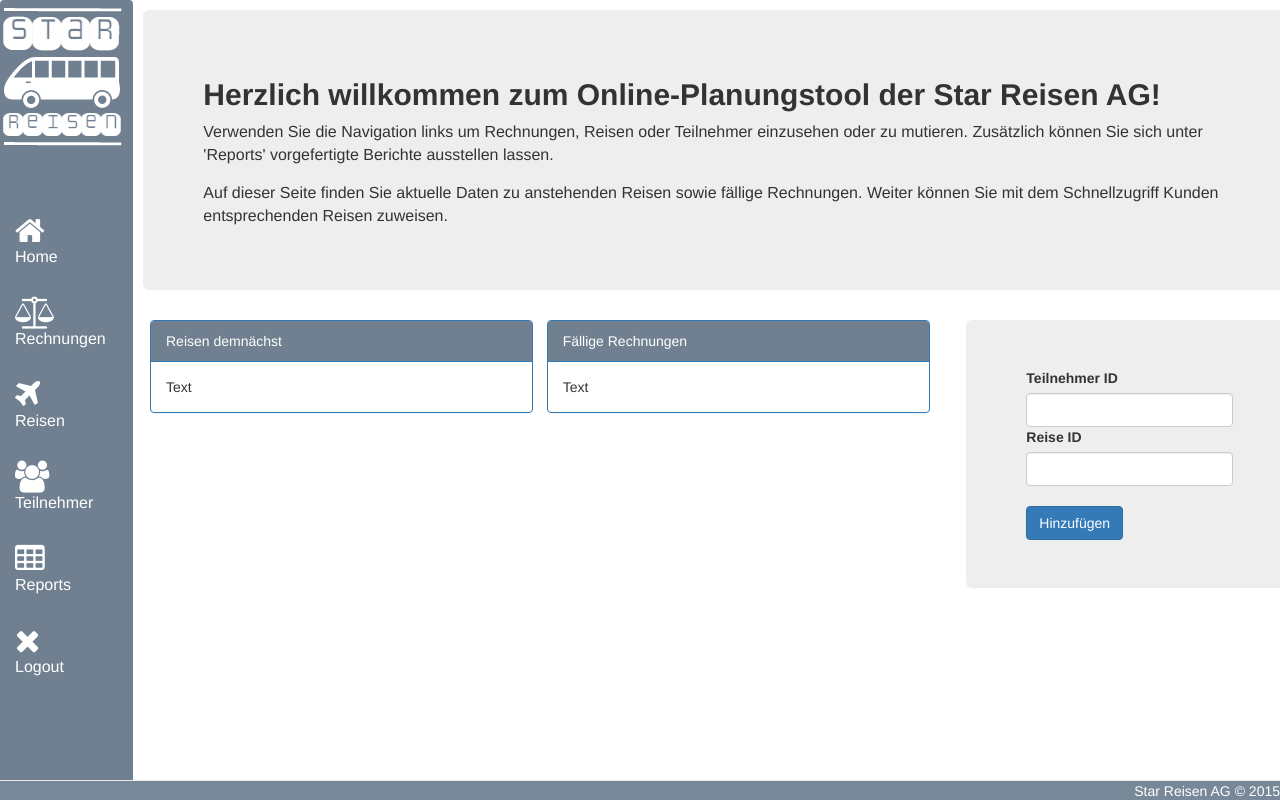
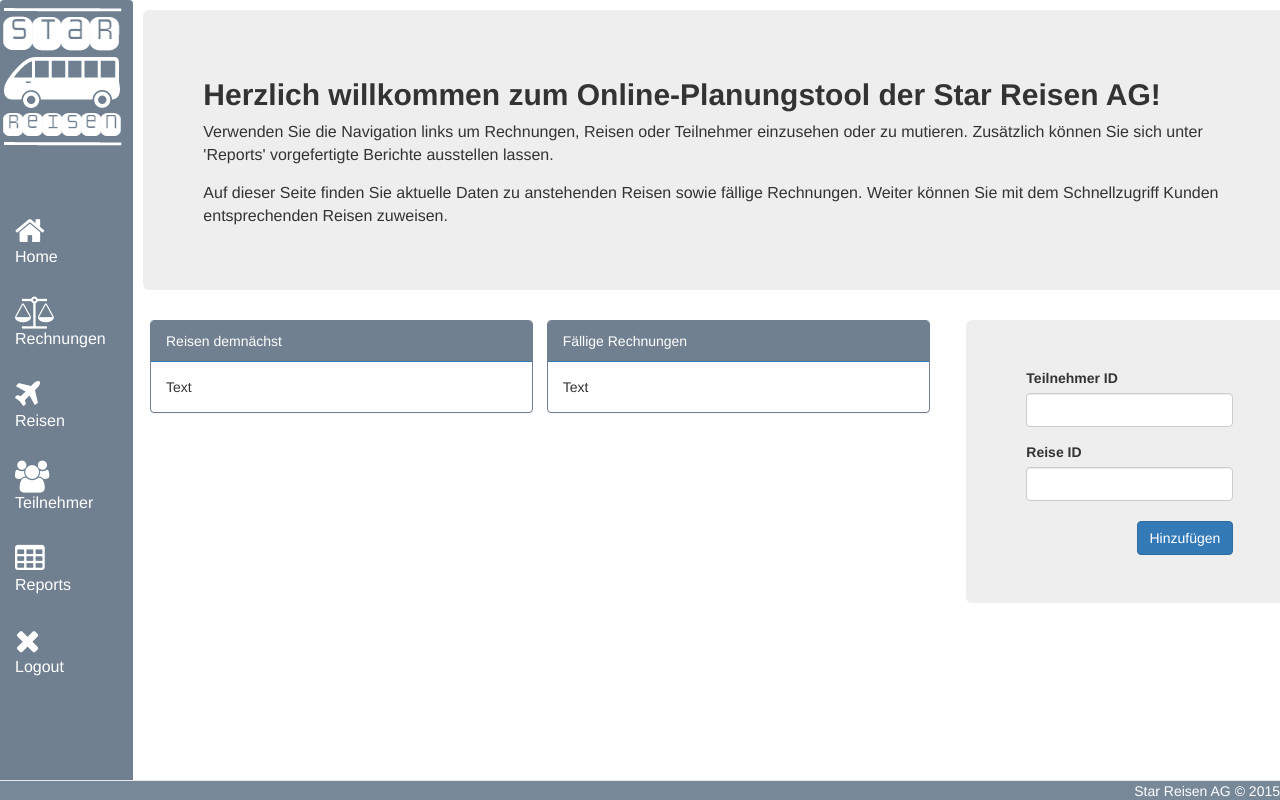
Before and after one commit to FP1989/WebEngineering2015, a PHP site: page /home.php in a window 1280 px wide. Run offline with PHP 8.4, Linux system fonts and the light colour scheme; some libraries are stand-ins or nearby versions.

Commit message:
Kleine Style Änderungen

```diff
--- a/css/style.css
+++ b/css/style.css
@@ -63,11 +63,20 @@
 Bootstrap Override
 */
 
+.panel{
+    border-color: slategray;
+}
+
 .panel > .panel-heading
 {
     background: slategrey none;
     color: white;
 }
+
+/*.btn-primary*/
+/*{*/
+    /*background: slategrey;*/
+/*}*/
 
 .jumbotron p
 {
--- a/home.php
+++ b/home.php
@@ -22,11 +22,15 @@ include("includes/navigation.inc.php");
 
         <div class=" cold-md-3 pull-right jumbotron">
             <form action="" name="schnellzugriff">
+                <div class="form-group">
                     <label for="teilnehmerid">Teilnehmer ID</label>
                     <input type="number" id="teilnehmerid" name="teilnehmerid" class="form-control"/>
+                </div>
+                <div class="form-group">
                     <label for="reiseid">Reise ID</label>
                     <input type="number" id="reiseid" name="reiseid" class="form-control"/><br>
-            <input type="submit" name="submit" class="btn btn-primary" value="Hinzuf&uuml;gen"/>
+                    <input type="submit" name="submit" class="btn btn-primary pull-right" value="Hinzuf&uuml;gen"/>
+                </div>
             </form>
         </div>
     </div>
```
Lines whose indentation alone changed are shown as unchanged.
